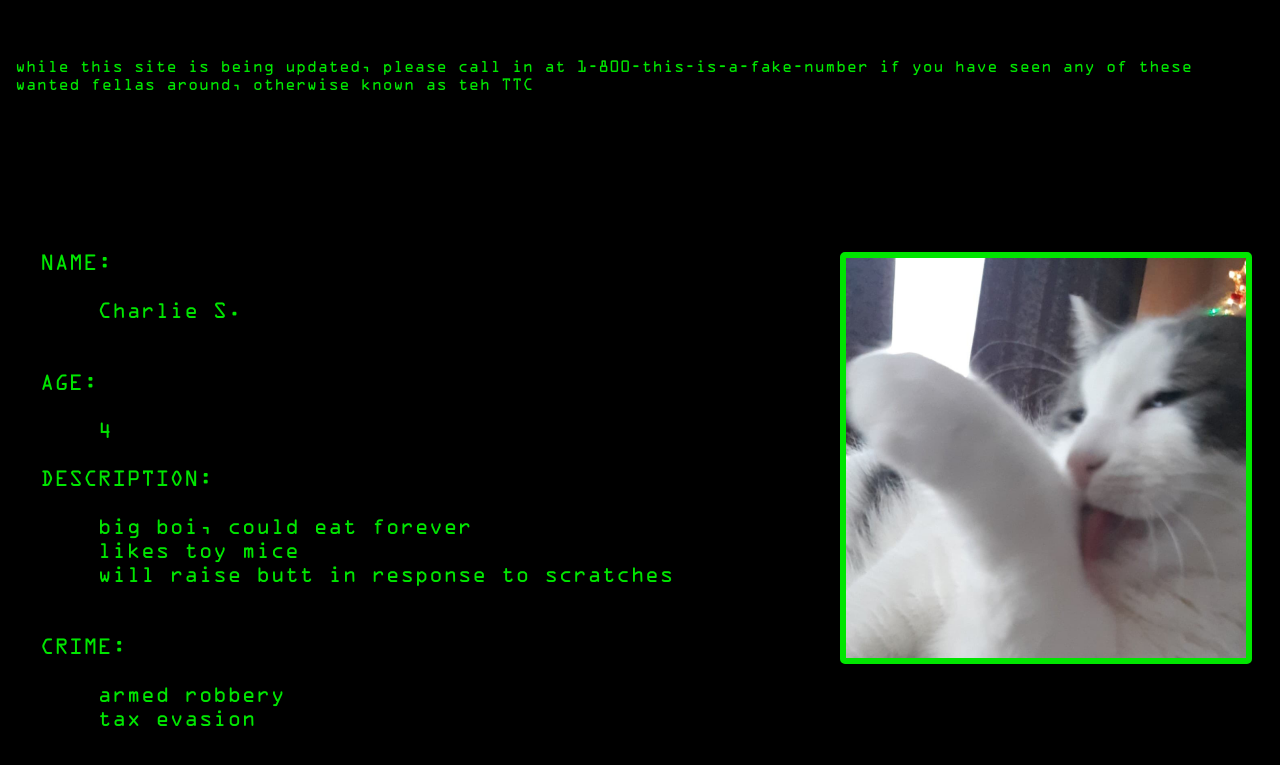
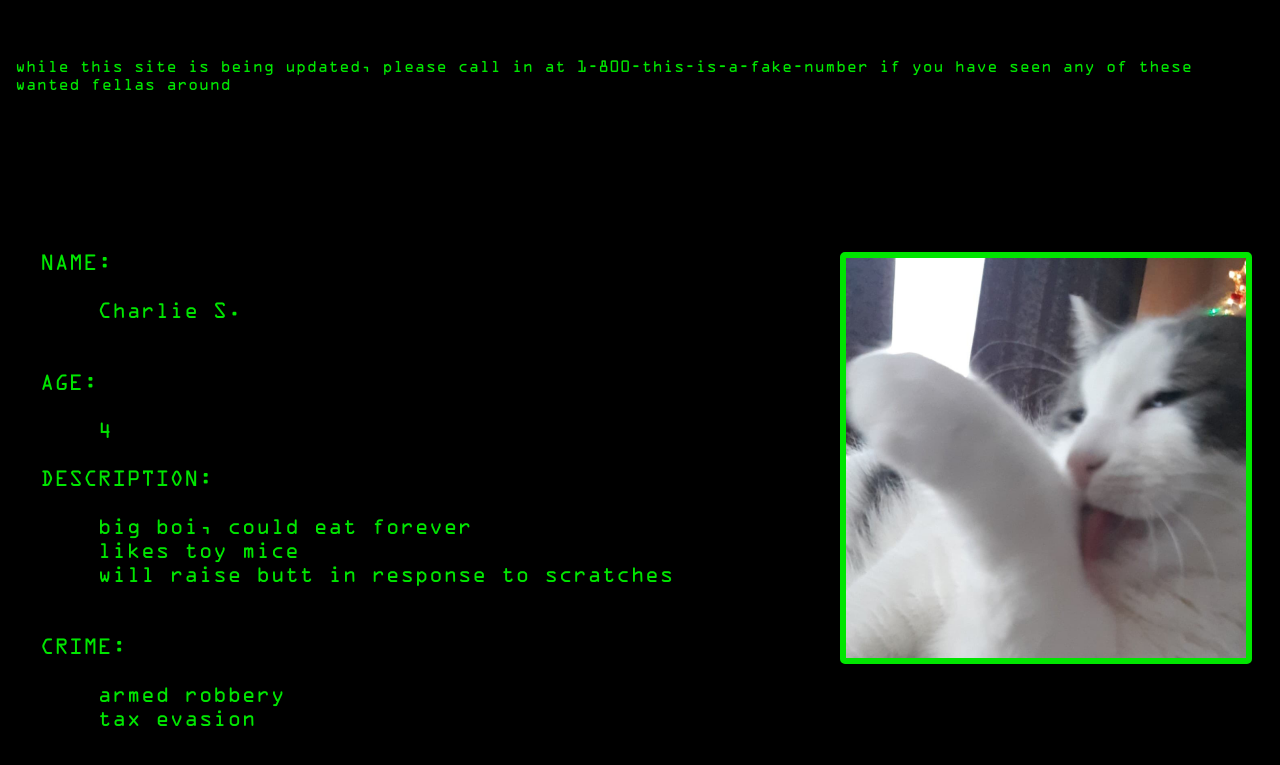
Before and after one commit to polik67/polik67.github.io, a plain HTML site: page index.html in a window 1280 px wide. Shown: the part 167-932 px from the top of the page. Drawn offline with Linux system fonts and the light colour scheme.

Commit message:
Add files via upload

```diff
--- a/index.html
+++ b/index.html
@@ -28,7 +28,7 @@
 
 <p>
 
-while this site is being updated, please call in at 1-800-this-is-a-fake-number if you have seen any of these wanted fellas around, otherwise known as teh TTC
+while this site is being updated, please call in at 1-800-this-is-a-fake-number if you have seen any of these wanted fellas around
 
 </p>
 
```
